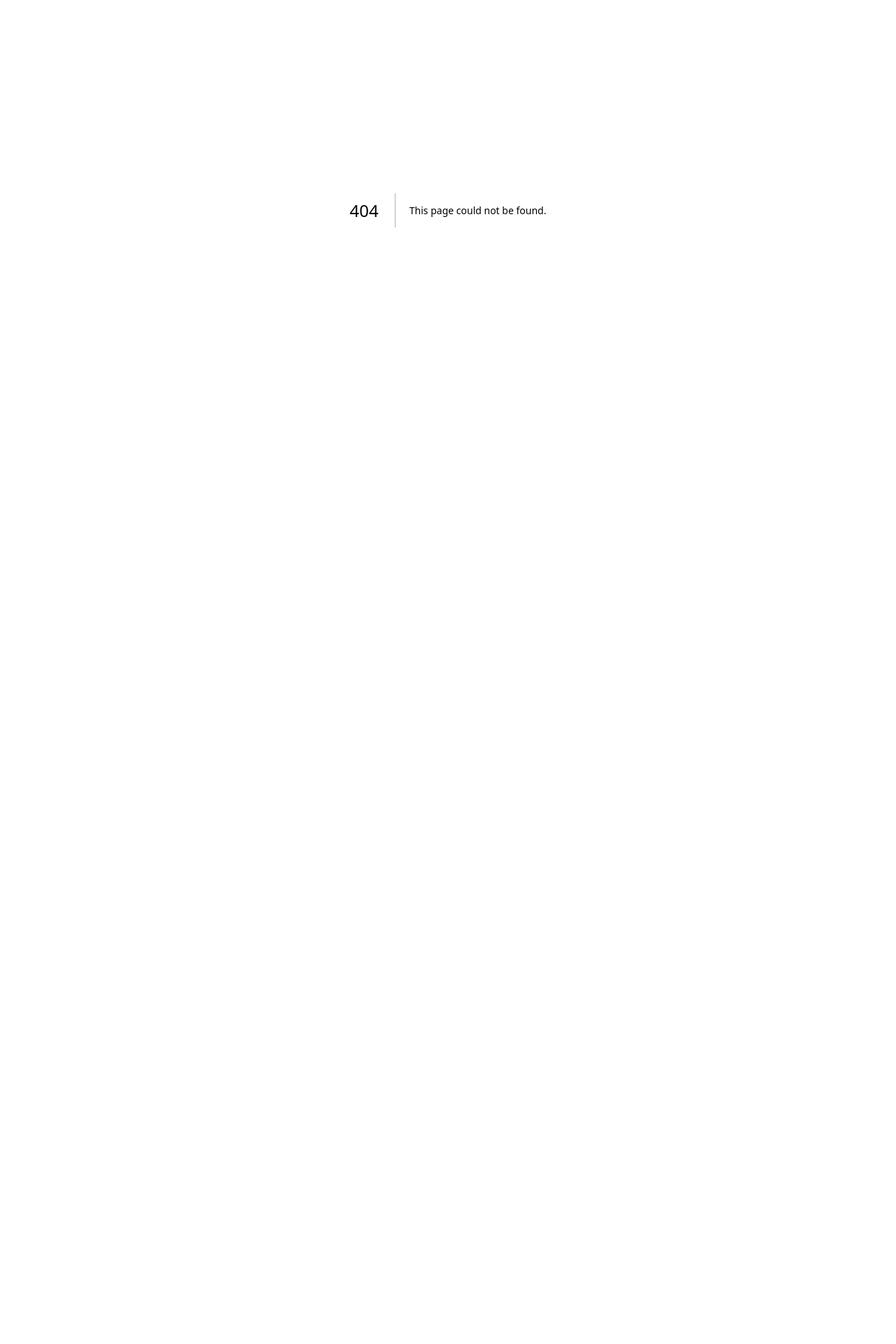
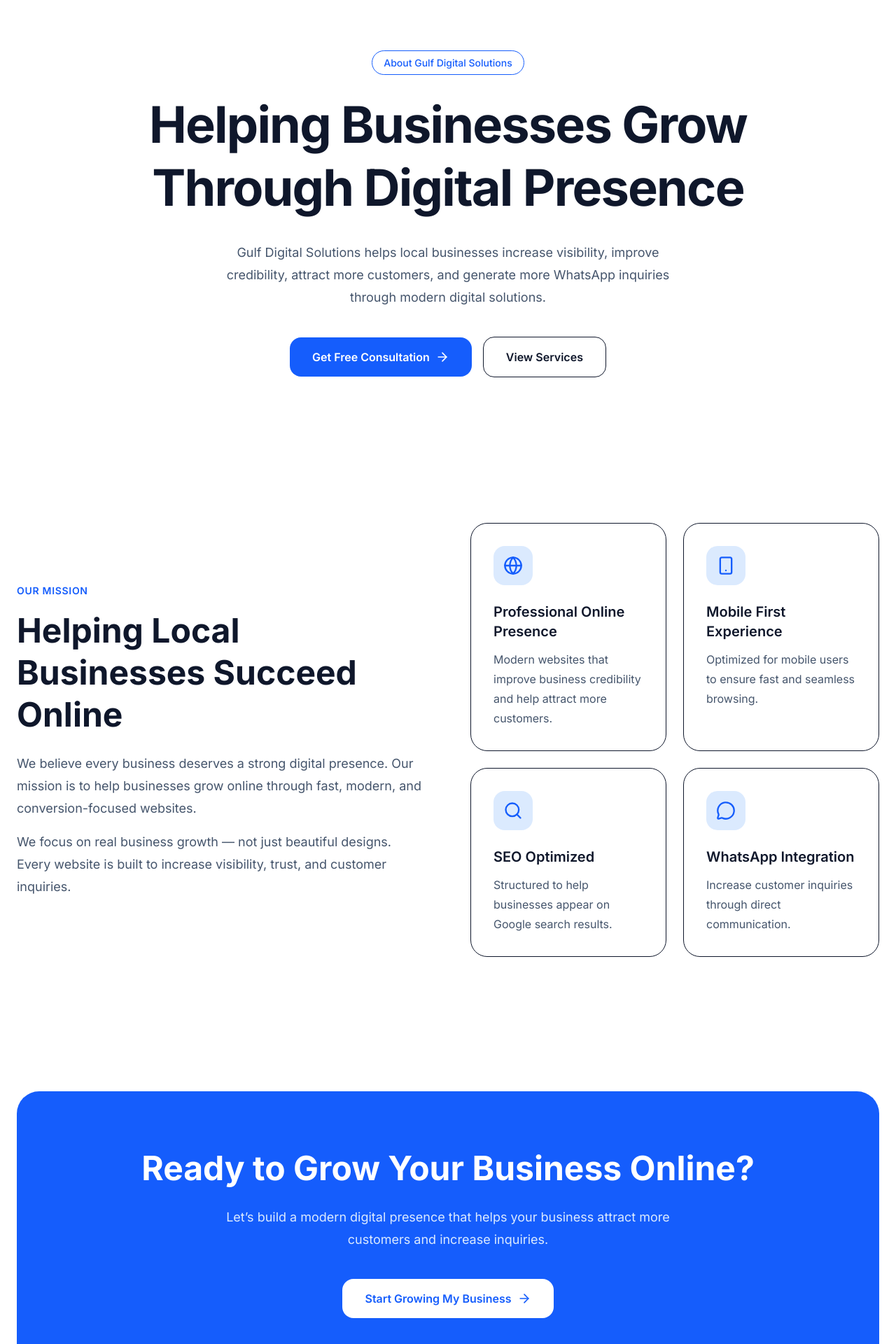
Before and after one commit to r-jheltandugon/gulf-digital-solutions, a Next.js app: page /about in a window 1280 px wide. Before the commit this address had no page. Shown: the part 100-2020 px from the top of the page at 70% size. Before the commit the page ends 800 px from the top, so only its background shows below. Built offline with nearby package versions, Linux system fonts and the light colour scheme.

Commit message:
Add About Page

```diff
--- /dev/null
+++ b/app/about/page.tsx
@@ -0,0 +1,19 @@
+import {
+  AboutHero,
+  Mission,
+  AboutCTA,
+} from "@/components/sections/about";
+import Navbar from "@/components/layout/navbar";
+import Footer from "@/components/layout/footer";
+
+export default function AboutPage() {
+  return (
+    <>
+    <Navbar />
+    <AboutHero />
+    <Mission />
+    <AboutCTA />
+    <Footer />
+    </>
+);
+}
--- /dev/null
+++ b/components/sections/about.tsx
@@ -0,0 +1,163 @@
+import Container from "@/components/layout/container";
+import Link from "next/link";
+import {
+  Globe,
+  Smartphone,
+  Search,
+  MessageCircle,
+  ArrowRight,
+} from "lucide-react";
+
+const features = [
+  {
+    title: "Professional Online Presence",
+    description:
+      "Modern websites that improve business credibility and help attract more customers.",
+    icon: Globe,
+  },
+  {
+    title: "Mobile First Experience",
+    description:
+      "Optimized for mobile users to ensure fast and seamless browsing.",
+    icon: Smartphone,
+  },
+  {
+    title: "SEO Optimized",
+    description:
+      "Structured to help businesses appear on Google search results.",
+    icon: Search,
+  },
+  {
+    title: "WhatsApp Integration",
+    description:
+      "Increase customer inquiries through direct communication.",
+    icon: MessageCircle,
+  },
+];
+
+export function AboutHero() {
+  return (
+    <section className="py-28">
+      <Container>
+        <div className="mx-auto max-w-4xl text-center">
+          <span className="rounded-full border px-4 py-2 text-sm font-medium text-blue-600">
+            About Gulf Digital Solutions
+          </span>
+
+          <h1 className="mt-8 text-5xl font-bold leading-tight tracking-tight md:text-7xl">
+            Helping Businesses Grow Through Digital Presence
+          </h1>
+
+          <p className="mx-auto mt-8 max-w-2xl text-lg leading-8 text-slate-600 dark:text-slate-300">
+            Gulf Digital Solutions helps local businesses increase visibility,
+            improve credibility, attract more customers, and generate more
+            WhatsApp inquiries through modern digital solutions.
+          </p>
+
+          <div className="mt-10 flex flex-col items-center justify-center gap-4 sm:flex-row">
+            <Link
+              href="/contact"
+              className="inline-flex items-center gap-2 rounded-2xl bg-blue-600 px-8 py-4 font-semibold text-white transition hover:scale-105"
+            >
+              Get Free Consultation
+              <ArrowRight className="h-5 w-5" />
+            </Link>
+
+            <Link
+              href="/services"
+              className="rounded-2xl border px-8 py-4 font-semibold transition hover:scale-105"
+            >
+              View Services
+            </Link>
+          </div>
+        </div>
+      </Container>
+    </section>
+  );
+}
+
+export function Mission() {
+  return (
+    <section className="py-24">
+      <Container>
+        <div className="grid gap-16 lg:grid-cols-2 lg:items-center">
+          <div>
+            <span className="text-sm font-semibold uppercase tracking-wider text-blue-600">
+              Our Mission
+            </span>
+
+            <h2 className="mt-4 text-4xl font-bold leading-tight md:text-5xl">
+              Helping Local Businesses Succeed Online
+            </h2>
+
+            <p className="mt-6 text-lg leading-8 text-slate-600 dark:text-slate-300">
+              We believe every business deserves a strong digital presence.
+              Our mission is to help businesses grow online through fast,
+              modern, and conversion-focused websites.
+            </p>
+
+            <p className="mt-4 text-lg leading-8 text-slate-600 dark:text-slate-300">
+              We focus on real business growth — not just beautiful designs.
+              Every website is built to increase visibility, trust, and
+              customer inquiries.
+            </p>
+          </div>
+
+          <div className="grid gap-6 sm:grid-cols-2">
+            {features.map((feature) => {
+              const Icon = feature.icon;
+
+              return (
+                <div
+                  key={feature.title}
+                  className="rounded-3xl border p-8 transition hover:-translate-y-1 hover:shadow-lg"
+                >
+                  <div className="flex h-14 w-14 items-center justify-center rounded-2xl bg-blue-100 text-blue-600 dark:bg-blue-500/10 dark:text-blue-400">
+                    <Icon className="h-7 w-7" />
+                  </div>
+
+                  <h3 className="mt-6 text-xl font-semibold">
+                    {feature.title}
+                  </h3>
+
+                  <p className="mt-3 leading-7 text-slate-600 dark:text-slate-300">
+                    {feature.description}
+                  </p>
+                </div>
+              );
+            })}
+          </div>
+        </div>
+      </Container>
+    </section>
+  );
+}
+
+export function AboutCTA() {
+  return (
+    <section className="py-24">
+      <Container>
+        <div className="rounded-[2rem] bg-blue-600 px-8 py-20 text-center md:px-16">
+          <h2 className="text-4xl font-bold leading-tight text-white md:text-5xl">
+            Ready to Grow Your Business Online?
+          </h2>
+
+          <p className="mx-auto mt-6 max-w-2xl text-lg leading-8 text-blue-100">
+            Let’s build a modern digital presence that helps your business
+            attract more customers and increase inquiries.
+          </p>
+
+          <div className="mt-10">
+            <Link
+              href="/contact"
+              className="inline-flex items-center gap-2 rounded-2xl bg-white px-8 py-4 font-semibold text-blue-600 transition hover:scale-105"
+            >
+              Start Growing My Business
+              <ArrowRight className="h-5 w-5" />
+            </Link>
+          </div>
+        </div>
+      </Container>
+    </section>
+  );
+}
```
